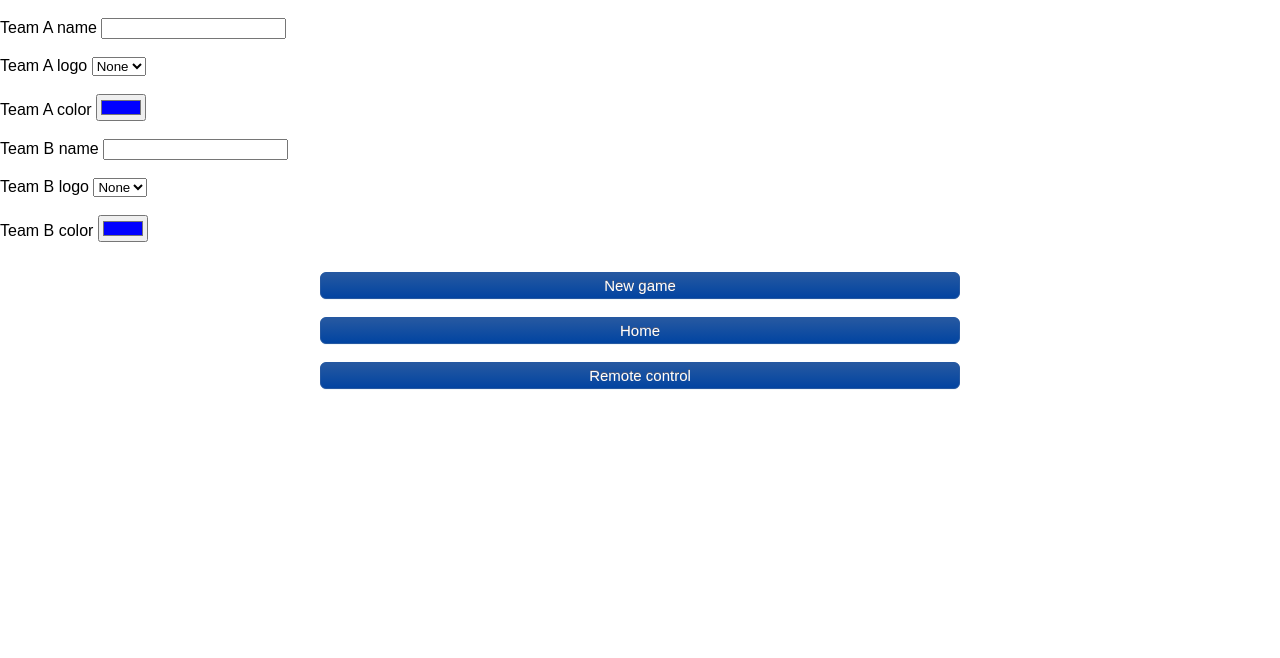
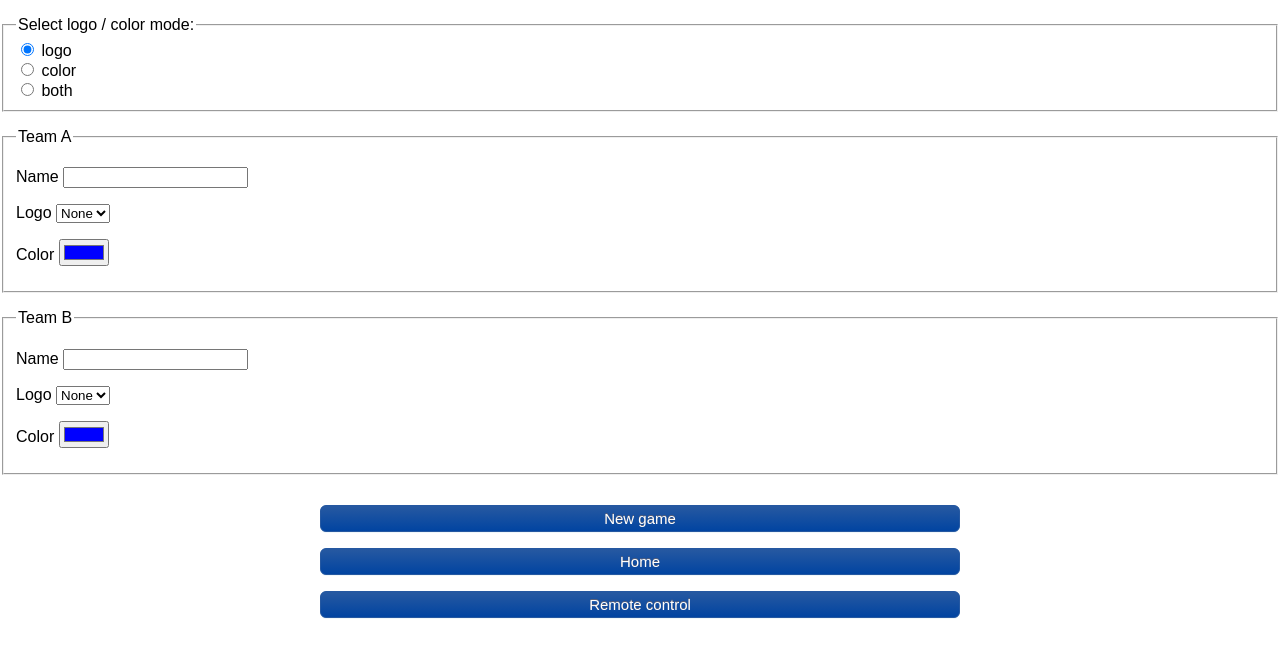
Before and after one commit to jphuguet/volley-scoreboard, a Flask app: page /setup in a window 1280 px wide. Shown: the top 658 px of the page. Run offline with Flask 3, Linux system fonts and the light colour scheme; some libraries are stand-ins or nearby versions.

Commit message:
feat: handle logo / color / both
also reduces scoreboard size

```diff
--- a/main.py
+++ b/main.py
@@ -11,59 +11,146 @@ args = parser.parse_args()
 is_debug_on = args.is_debug_on
 
 GAMEDIR = "data"
+MAX_SET = 5
 
 app = Flask(__name__,
             static_folder='static',
             template_folder='templates')
 app.config["SECRET_KEY"] = "H4MWdBLKVT8dnn8bpd3wx6FwvV8BnZ"
 
-socketio = SocketIO(app,debug=is_debug_on,cors_allowed_origins='*')
+socketio = SocketIO(app, debug=is_debug_on, cors_allowed_origins='*')
+
+
+def get_team_name(team):
+    filename = f"{GAMEDIR}/team_{team}_name"
+    with open(filename, 'r') as f:
+        name = f.read()
+        f.close()
+    return name.upper()
+
+
+def read_set_num():
+    filename = f"{GAMEDIR}/set_num"
+    with open(filename, 'r') as f:
+        val = f.read()
+        f.close()
+    return val
+
+
+def read_score_file(team, set_num):
+    filename = f"{GAMEDIR}/team_{team}_set_{set_num}"
+    with open(filename, 'r') as f:
+        score = f.read()
+        f.close()
+    return score
+
+
+
+
+
+def get_logo_mode():
+    filename = f"{GAMEDIR}/logo_mode"
+    with open(filename, 'r') as f:
+        val = f.read()
+        f.close()
+    print("ok")
+    return val
+
+
+def update_team_names(names):
+    for team in ['a', 'b']:
+        filename = f"{GAMEDIR}/team_{team}_name"
+        with open(filename, 'w') as f:
+            f.write(names[team])
+            f.close()
+
+
+def update_team_colors(colors):
+    for team in ['a', 'b']:
+        filename = f"{GAMEDIR}/team_{team}_color"
+        with open(filename, 'w') as f:
+            f.write(colors[team])
+            f.close()
+
+
+def gen_filenames():
+    file_lst = []
+    for team in ['a', 'b']:
+        for set_num in range(1, 6):
+            filename = f"team_{team}_set_{set_num}"
+            file_lst.append(filename)
+        name = f"team_{team}_name"
+        file_lst.append(name)
+        logo = f"team_{team}_logo"
+        file_lst.append(logo)
+        color = f"team_{team}_color"
+        file_lst.append(color)
+    file_lst.append("set_num")
+    file_lst.append("logo_mode")
+    return file_lst
+
+
+def get_team_logo(team):
+    filename = f"{GAMEDIR}/team_{team}_logo"
+    with open(filename, 'r') as f:
+        logo = f.read()
+        f.close()
+    return logo
+
+
+def get_team_color(team):
+    filename = f"{GAMEDIR}/team_{team}_color"
+    with open(filename, 'r') as f:
+        color = f.read()
+        f.close()
+    return color
+
+
+def logos():
+    # only jpg png and svg files accepted. dumb and simple
+    # get list from files list
+    img = [f for f in os.listdir("static/logos") if
+           f.lower().endswith('jpg') or f.lower().endswith('png') or f.lower().endswith('svg')]
+
+    logos = {'a': get_team_logo('a'), 'b': get_team_logo('b')}
+    return {"files": sorted(img), "logos": logos, "logo_mode": get_logo_mode()}
+
 
 class Game:
     def __init__(self):
-        self.filenames = self.gen_filenames()
+        self.score = None
+        self.set_num = None
+        self.filenames = gen_filenames()
         self.read_score_files()
-
-    def gen_filenames(self):
-        file_lst = []
-        for team in ['a', 'b']:
-            for set_num in range(1, 6):
-                filename = u"team_{team}_set_{set_num}".format(team=team,set_num=set_num)
-                file_lst.append(filename)
-            name = u"team_{}_name".format(team)
-            file_lst.append(name)
-            logo = u"team_{}_logo".format(team)
-            file_lst.append(logo)
-            color = u"team_{}_color".format(team)
-            file_lst.append(color)
-        file_lst.append("set_num")
-        return file_lst
 
     def read_score_files(self):
         self.create_files()
         self.score = {}
-        self.set_num = int(self.read_set_num())
+        self.set_num = int(read_set_num())
         for team in ['a', 'b']:
             tmp_dict = {}
-            for set_num in range(1, self.set_num+1):
-                tmp_dict[set_num] = int(self.read_score_file(team=team, set_num=set_num))
-            tmp_dict["name"] = self.get_team_name(team)
-            tmp_dict["logo"] = self.get_team_logo(team)
-            tmp_dict["color"] = self.get_team_color(team)
+            for set_num in range(1, self.set_num + 1):
+                tmp_dict[set_num] = int(read_score_file(team=team, set_num=set_num))
+            tmp_dict["name"] = get_team_name(team)
+            tmp_dict["logo"] = get_team_logo(team)
+            tmp_dict["color"] = get_team_color(team)
 
             self.score[team] = tmp_dict
         self.score['set'] = self.set_num
+        self.score["logo_mode"] = get_logo_mode()
 
     def create_files(self):
         for f in self.filenames:
-            if not os.path.exists(u"{}/{}".format(GAMEDIR, f)):
+            if not os.path.exists(f"{GAMEDIR}/{f}"):
                 print(f + " does not exists, creating...")
                 value = "0"
                 if f == "set_num":
                     value = "1"
+                if f == "logo_mode":
+                    value = "logo"  # allowed values: logo / color / both
                 if f.endswith("_name"):
                     value = "Team name"
-                filename = u"{}/{}".format(GAMEDIR, f)
+                filename = f"{GAMEDIR}/{f}"
                 with open(filename, 'x') as f:
                     f.write(str(value))
                     f.close()
@@ -74,120 +161,67 @@ class Game:
 
     def delete_files(self):
         for f in self.filenames:
-            filename = u"{}/{}".format(GAMEDIR, f)
+            filename = f"{GAMEDIR}/{f}"
             if os.path.exists(filename):
                 if filename.endswith("_name") or filename.endswith("_logo") or filename.endswith("_color"):
                     continue
                 print("deleting file {}".format(f))
                 os.remove(filename)
 
-    def read_set_num(self, ):
-        filename = u"{gamedir}/set_num".format(gamedir=GAMEDIR)
-        with open(filename, 'r') as f:
-            val = f.read()
-            f.close()
-        return val
-
     def increase(self, team):
         val = int(self.score[team][self.set_num]) + 1
         self.update_score_file(team=team, score=val)
-        self.score[team][self.set_num] = self.read_score_file(team=team,set_num=self.set_num)
+        self.score[team][self.set_num] = read_score_file(team=team, set_num=self.set_num)
         # print(u"--- Increased score from team {team} ---".format(team=team))
 
     def decrease(self, team):
         point = int(self.score[team][self.set_num])
         val = 0 if point < 1 else point - 1
         self.update_score_file(team=team, score=val)
-        self.score[team][self.set_num] = self.read_score_file(team=team,set_num=self.set_num)
+        self.score[team][self.set_num] = read_score_file(team=team, set_num=self.set_num)
         # print(u"--- Decreased score from team {team} ---".format(team=team))
 
     def update_score_file(self, team, score):
-        filename = u"{gamedir}/team_{team}_set_{set_num}".format(gamedir=GAMEDIR,team=team,set_num=self.set_num)
+        filename = f"{GAMEDIR}/team_{team}_set_{self.set_num}"
         with open(filename, 'w') as f:
             f.write(str(score))
             f.close()
-
-    def read_score_file(self, team, set_num):
-        filename = u"{gamedir}/team_{team}_set_{set_num}".format(gamedir=GAMEDIR,team=team,set_num=set_num)
-        with open(filename, 'r') as f:
-            score = f.read()
-            f.close()
-        return score
-
-    def get_team_name(self, team):
-        filename = u"{gamedir}/team_{team}_name".format(gamedir=GAMEDIR,team=team)
-        with open(filename, 'r') as f:
-            name = f.read()
-            f.close()
-        return name.upper()
-
-    def update_team_names(self, names):
-        for team in ['a', 'b']:
-            filename = u"{gamedir}/team_{team}_name".format(gamedir=GAMEDIR,team=team)
-            with open(filename, 'w') as f:
-                f.write(names[team])
-                f.close()
-
-    def update_team_colors(self, colors):
-        for team in ['a', 'b']:
-            filename = u"{gamedir}/team_{team}_color".format(gamedir=GAMEDIR,team=team)
-            with open(filename, 'w') as f:
-                f.write(colors[team])
-                f.close()
 
     def change_set(self, value):
         self.score['previous_set_value'] = self.set_num
         tmp_set = int(self.set_num) + value
         if tmp_set < 1:
             tmp_set = 1
-        if tmp_set > 5:
-            tmp_set = 5
+        if tmp_set > MAX_SET:
+            tmp_set = MAX_SET
         self.score['set'] = self.set_num = tmp_set
         # print("{}/{}".format(self.set_num, self.score['previous_set_value']))
 
-        filename = u"{gamedir}/set_num".format(gamedir=GAMEDIR)
+        filename = f"{GAMEDIR}/set_num"
         with open(filename, 'w') as f:
             f.write(str(self.set_num))
             f.close()
 
         for team in ['a', 'b']:
             if self.set_num not in self.score[team]:
-                self.score[team][self.set_num] = 0 # initialise score for new set
-
-    def logos(self):
-        # only jpg png and svg files accepted. dumb and simple
-        # get list from files list
-        img = [f for f in os.listdir("static/logos") if f.lower().endswith('jpg') or f.lower().endswith('png') or f.lower().endswith('svg')]
-
-        #
-        logos = {}
-        logos['a'] = self.get_team_logo('a')
-        logos['b'] = self.get_team_logo('b')
-        return {"files": sorted(img),"logos": logos}
+                self.score[team][self.set_num] = 0  # initialise score for new set
 
     def update_team_logos(self, data):
-        for team,logo in data.items():
-            filename = u"{gamedir}/team_{team}_logo".format(gamedir=GAMEDIR,team=team)
+        for team, logo in data.items():
+            filename = u"{gamedir}/team_{team}_logo".format(gamedir=GAMEDIR, team=team)
             with open(filename, 'w') as f:
                 f.write(str(logo))
                 f.close()
                 self.score[team]['logo'] = logo
 
-    def get_team_logo(self, team):
-        filename = u"{gamedir}/team_{team}_logo".format(gamedir=GAMEDIR,team=team)
-        with open(filename, 'r') as f:
-            logo = f.read()
+    def set_logo_mode(self, logo_mode):
+        filename = f"{GAMEDIR}/logo_mode"
+        with open(filename, 'w') as f:
+            f.write(logo_mode)
             f.close()
-        return logo
+        self.score["logo_mode"] = logo_mode
 
-    def get_team_color(self, team):
-        filename = u"{gamedir}/team_{team}_color".format(gamedir=GAMEDIR,team=team)
-        with open(filename, 'r') as f:
-            color = f.read()
-            f.close()
-        return color
-
-    def get_score(self,team):
+    def get_score(self, team):
         return self.score[team][self.set_num]
 
     def get_all(self):
@@ -199,49 +233,64 @@ class Game:
 def on_connect():
     print('Connected to the server')
     emit('all', json.dumps(scoreboard.get_all()), broadcast=True)
-    emit('setup', json.dumps(scoreboard.logos()), broadcast=True)
+    emit('setup', json.dumps(logos()), broadcast=True)
+
 
 @socketio.on('increment')
 def handle_increment(team):
     scoreboard.increase(team)
     emit('all', json.dumps(scoreboard.get_all()), broadcast=True)
 
+
 @socketio.on('decrement')
 def handle_decrement(team):
     scoreboard.decrease(team)
     emit('all', json.dumps(scoreboard.get_all()), broadcast=True)
+
 
 @socketio.on('increment_set')
 def handle_increment_set():
     scoreboard.change_set(1)
     emit('all', json.dumps(scoreboard.get_all()), broadcast=True)
 
+
 @socketio.on('decrement_set')
-def handle_idecrement_set():
+def handle_decrement_set():
     scoreboard.change_set(-1)
     emit('all', json.dumps(scoreboard.get_all()), broadcast=True)
 
+
 @socketio.on('team_names')
 def handle_team_names(names):
-    scoreboard.update_team_names(names)
+    update_team_names(names)
     scoreboard.read_score_files()
     emit('all', json.dumps(scoreboard.get_all()), broadcast=True)
 
+
 @socketio.on('team_colors')
 def handle_team_colors(colors):
-    scoreboard.update_team_colors(colors)
+    update_team_colors(colors)
     scoreboard.read_score_files()
     emit('logos_colors', json.dumps(scoreboard.get_all()), broadcast=True)
+
 
 @socketio.on('team_logos')
 def team_logos(data):
     scoreboard.update_team_logos(data)
     emit('logos_colors', json.dumps(scoreboard.get_all()), broadcast=True)
 
+
+@socketio.on('logo_mode')
+def handle_logo_mode(logo_mode):
+    scoreboard.set_logo_mode(logo_mode)
+    emit('logos_colors', json.dumps(scoreboard.get_all()), broadcast=True)
+
+
 @socketio.on('new_game')
 def handle_new_game():
     scoreboard.new_game()
     emit('all', json.dumps(scoreboard.get_all()), broadcast=True)
+
 
 @socketio.on('reload')
 def handle_reload():
@@ -257,23 +306,28 @@ scoreboard = Game()
 def index():
     return render_template('index.html')
 
+
 @app.route('/setup')
 def setup():
     return render_template('setup.html')
 
+
 @app.route('/remote')
 def remote():
     return render_template('remote.html')
+
 
 @app.route('/score')
 def score():
     # print(request.headers.get('User-Agent'))
     return render_template('score.html')
 
+
 @app.route('/favicon.ico')
 def favicon():
     return send_from_directory(os.path.join(app.root_path, 'static'),
                                'favicon.ico', mimetype='image/vnd.microsoft.icon')
 
+
 if __name__ == '__main__':
     socketio.run(app.run(debug=is_debug_on, host="0.0.0.0", port=3000))
--- a/static/css/main.css
+++ b/static/css/main.css
@@ -12,12 +12,12 @@ html, body {
 
 table {
   background-color: white;
-  font-size: 40px;
+  font-size: 30px;
   margin: 10px;
 }
 
 p {
-  margin-top: 18px; /* to be updated if font-size is changed*/
+  margin-top: 16px; /* to be updated if font-size is changed*/
   margin-bottom: 15px;
 }
 
@@ -27,18 +27,18 @@ td {
   text-align: center;
   width: 55px;
   line-height: 1px;
-  height: 40px;
+  /*height: 10px; */
 }
 
 .name {
   width: auto;
   text-align: left;
   padding-left: 10px;
-  padding-right: 60px;
+  padding-right: 20px;
 }
 
 .logo_img {
-  height: 45px;
+  height: 40px;
   overflow: visible;
 }
 
--- a/static/js/setup.js
+++ b/static/js/setup.js
@@ -23,11 +23,15 @@ team_b_name_input.addEventListener("keydown", (event) => {
 
 
 // Add logos to dropdown list
-socket.addEventListener("setup", (data) => {
+socket.addEventListener("setup", (event) => {
     // add files to logo list box
-    // the select the value stored in txt files
-    const files = JSON.parse(data)['files'];
-    const logos = JSON.parse(data)['logos'];
+    // then select the value stored in txt files
+    data = JSON.parse(event);
+    console.log(data)
+    const files = data['files'];
+    const logos = data['logos'];
+    const logo_mode = data['logo_mode'];
+
     let i = 0;
 
     const team_a_logo = document.getElementById('team_a_logo');
@@ -46,6 +50,16 @@ socket.addEventListener("setup", (data) => {
 
     team_a_logo.value = logos['a'];
     team_b_logo.value = logos['b'];
+
+    if (logo_mode == "logo") {
+        document.getElementById('logo_only').checked = true;
+    }
+    if (logo_mode == "color") {
+        document.getElementById('color_only').checked = true;
+    }
+    if (logo_mode == "both") {
+        document.getElementById('both_logo_color').checked = true;
+    }
 })
 
 
@@ -127,3 +141,17 @@ const team_b_color = document.getElementById('team_b_color');
 team_b_color.addEventListener("change", () => {
     set_team_colors();
 });
+
+
+// Logo Mode
+document.getElementById('logo_only').addEventListener('click', () => {
+    socket.emit('logo_mode', "logo");
+});
+
+document.getElementById('color_only').addEventListener('click', () => {
+    socket.emit('logo_mode', "color");
+});
+
+document.getElementById('both_logo_color').addEventListener('click', () => {
+    socket.emit('logo_mode', "both");
+});
--- a/templates/setup.html
+++ b/templates/setup.html
@@ -2,25 +2,55 @@
 <html>
 <link rel="stylesheet" type="text/css" href="/static/css/main.css">
 <body>
+    <p />
+    <p />
 
-    <p>Team A name <input id="team_a_name_input" maxlength="15"/></p>
-    <p>Team A logo
+    <fieldset>
+      <legend>Select logo / color mode:</legend>
+
+      <div>
+        <input type="radio" id="logo_only" name="logo_mode" value="logo" checked />
+        <label for="logo_only">logo</label>
+      </div>
+
+      <div>
+        <input type="radio" id="color_only" name="logo_mode" value="color" />
+        <label for="color_only">color</label>
+      </div>
+
+      <div>
+        <input type="radio" id="both_logo_color" name="logo_mode" value="both" />
+        <label for="both_logo_color">both</label>
+      </div>
+    </fieldset>
+
+    <p />
+    <p />
+
+    <fieldset>
+      <legend>Team A</legend>
+        <p>Name <input id="team_a_name_input" maxlength="15"/></p>
+        <p>Logo
             <select id="team_a_logo">
                 <option value="None">None</option>
             </select>
         </p>
-    <p>Team A color <input type="color" id="team_a_color" value="#0000ff" /></p>
+        <p>Color <input type="color" id="team_a_color" value="#0000ff" /></p>
+    </fieldset>
 
     <p />
     <p />
 
-    <p>Team B name <input id="team_b_name_input" maxlength="15" /></p>
-    <p>Team B logo
+    <fieldset>
+      <legend>Team B</legend>
+        <p>Name <input id="team_b_name_input" maxlength="15" /></p>
+        <p>Logo
             <select id="team_b_logo">
                 <option value="None">None</option>
             </select>
         </p>
-    <p>Team B color <input type="color" id="team_b_color" value="#0000ff" /></p>
+        <p>Color <input type="color" id="team_b_color" value="#0000ff" /></p>
+    </fieldset>
 
     <div align="center" style="margin-top: 30px;">
         <p><button class="large_btn" id="new_game">New game</button></p>
```
Also changed, not shown: static/js/script.js (+22 -10 lines). Lines whose indentation alone changed are shown as unchanged.
